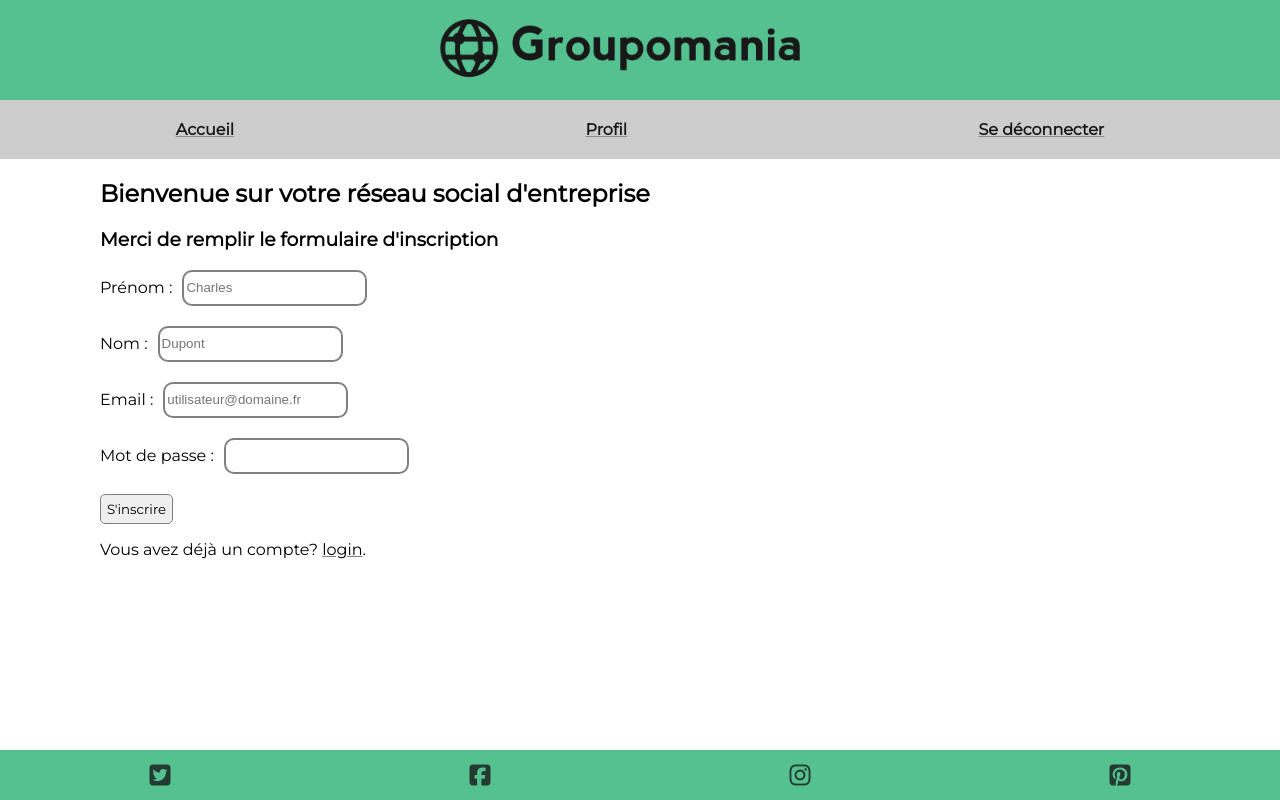
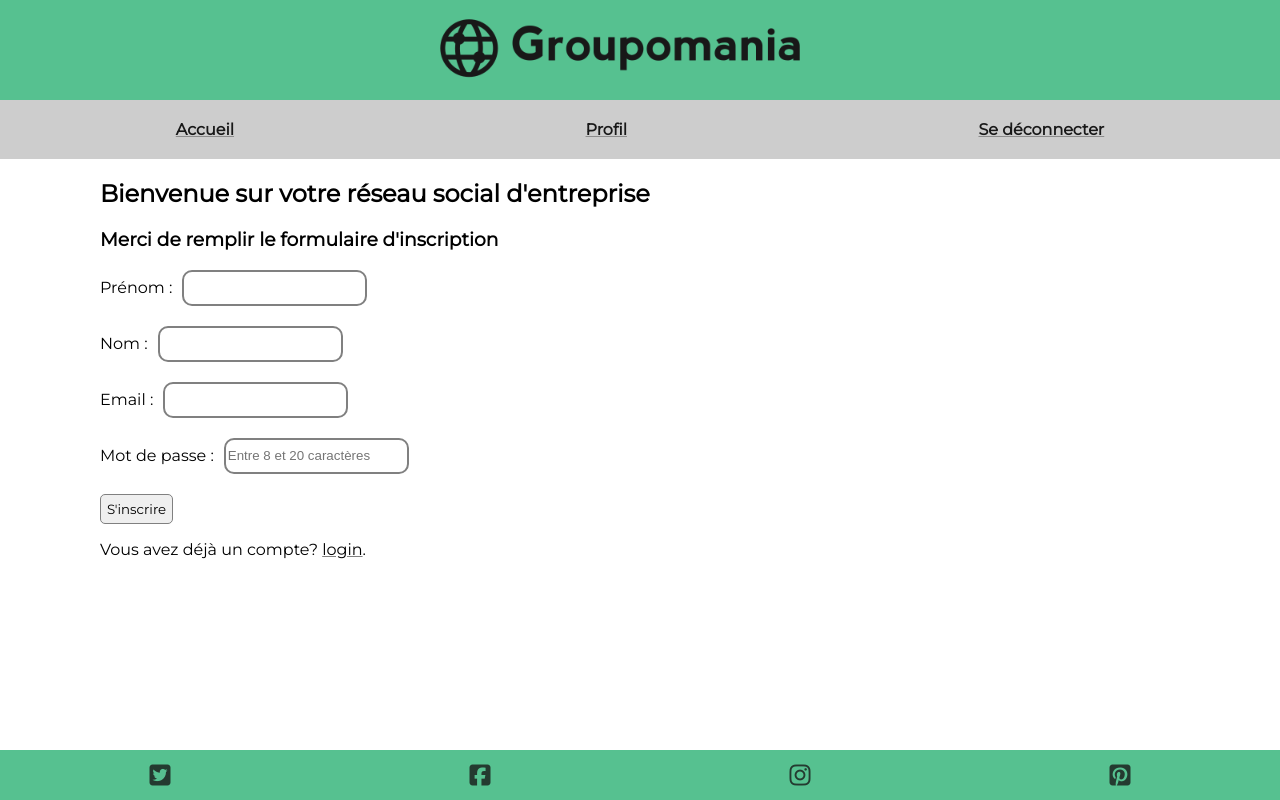
Before and after one commit to clementhaon/P7_20102021, a Vue app: page /signup in a window 1280 px wide. Built offline with nearby package versions, Linux system fonts and the light colour scheme.

Commit message:
max-20 password

```diff
--- a/src/views/signup.vue
+++ b/src/views/signup.vue
@@ -11,7 +11,6 @@
         type="text"
         name="firstName"
         id="firstname-input"
-        placeholder="Charles"
       />
       <br>
       <label for="lastname">Nom :</label>
@@ -21,7 +20,6 @@
         type="text"
         name="lastName"
         id="lastname-input"
-        placeholder="Dupont"
       />
       <br>
       <label for="email">Email :</label>
@@ -31,7 +29,6 @@
         type="email"
         name="email"
         id="email-input"
-        placeholder="utilisateur@domaine.fr"
       />
       <br>
       <label for="password">Mot de passe :</label>
@@ -40,6 +37,8 @@
         v-model="password"
         type="password"
         name="password"
+        :maxlength="max"
+        placeholder="Entre 8 et 20 caractères"
         id="password-input"
       />
       <br>
@@ -67,6 +66,7 @@ export default {
       email: "",
       password: "",
       message: "",
+      max:"20",
     };
   },
   methods: {
```
